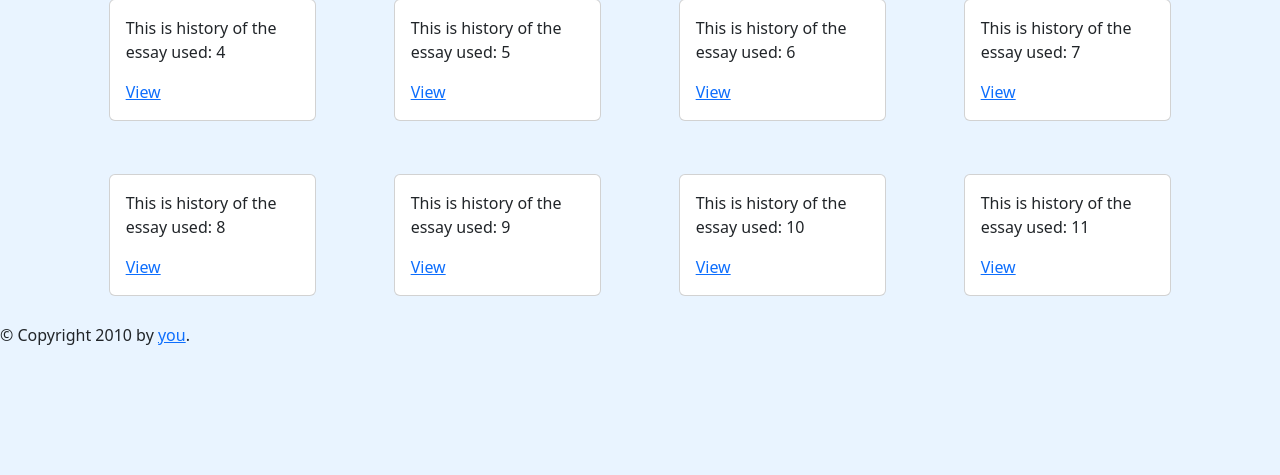
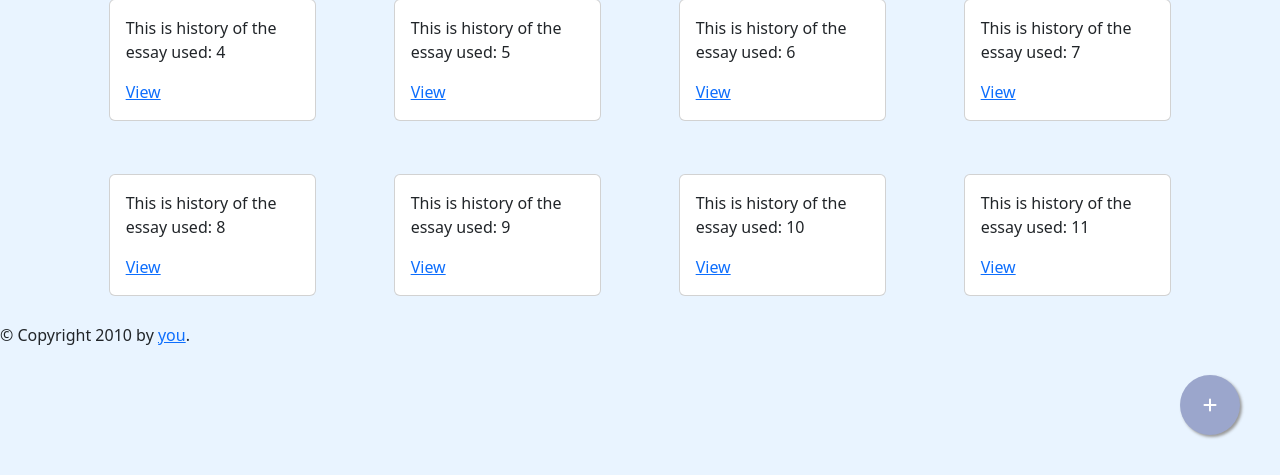
Before and after one commit to fikrihasani/AWE, a Flask app: page / in a window 1280 px wide. Shown: the part 325-800 px from the top of the page. Run offline with Flask 3, Linux system fonts and the light colour scheme; some libraries are stand-ins or nearby versions.

Commit message:
float @home

```diff
--- a/static/style.css
+++ b/static/style.css
@@ -116,3 +116,20 @@ footer {
     color: whitesmoke;
     cursor: pointer;
 }
+
+.float{
+	position:fixed;
+	width:60px;
+	height:60px;
+	bottom:40px;
+	right:40px;
+	background-color : #9BA6CC;
+	color:#FFF;
+	border-radius:50px;
+	text-align:center;
+	box-shadow: 2px 2px 3px #999;
+}
+
+.my-float{
+	margin-top:22px;
+}
--- a/templates/home.html
+++ b/templates/home.html
@@ -20,5 +20,8 @@
             </div>
         </div>
     {% endfor %}
+    <a href="#" class="float">
+        <i class="fa fa-plus my-float"></i>
+        </a>
     </div>
 {% endblock %}
```
